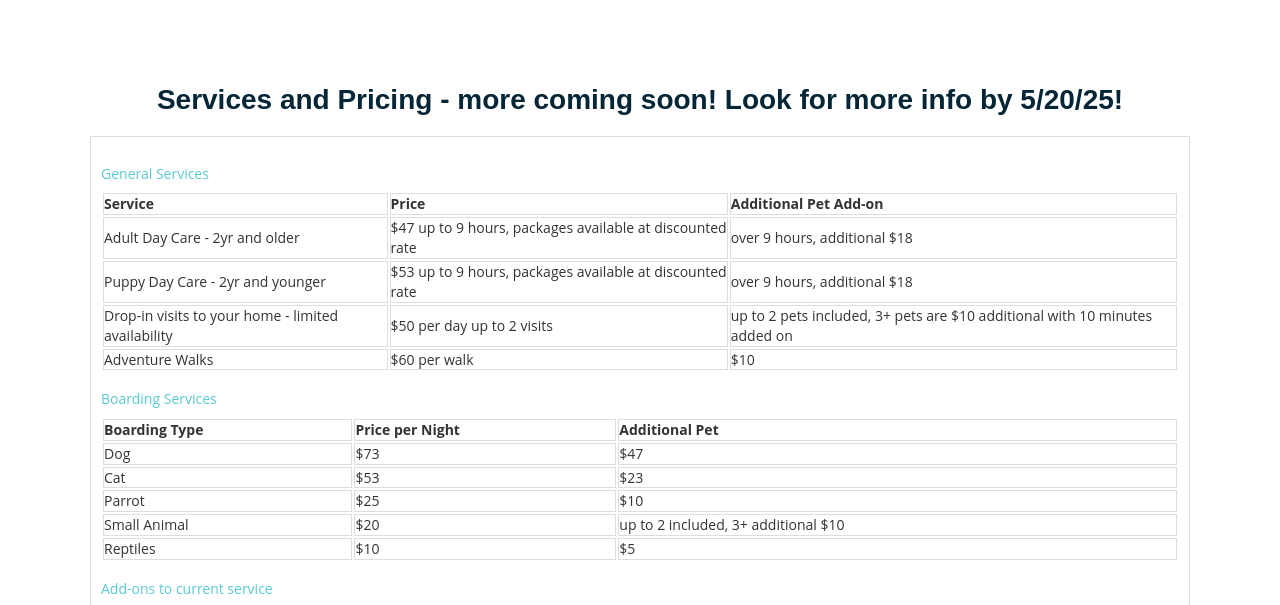
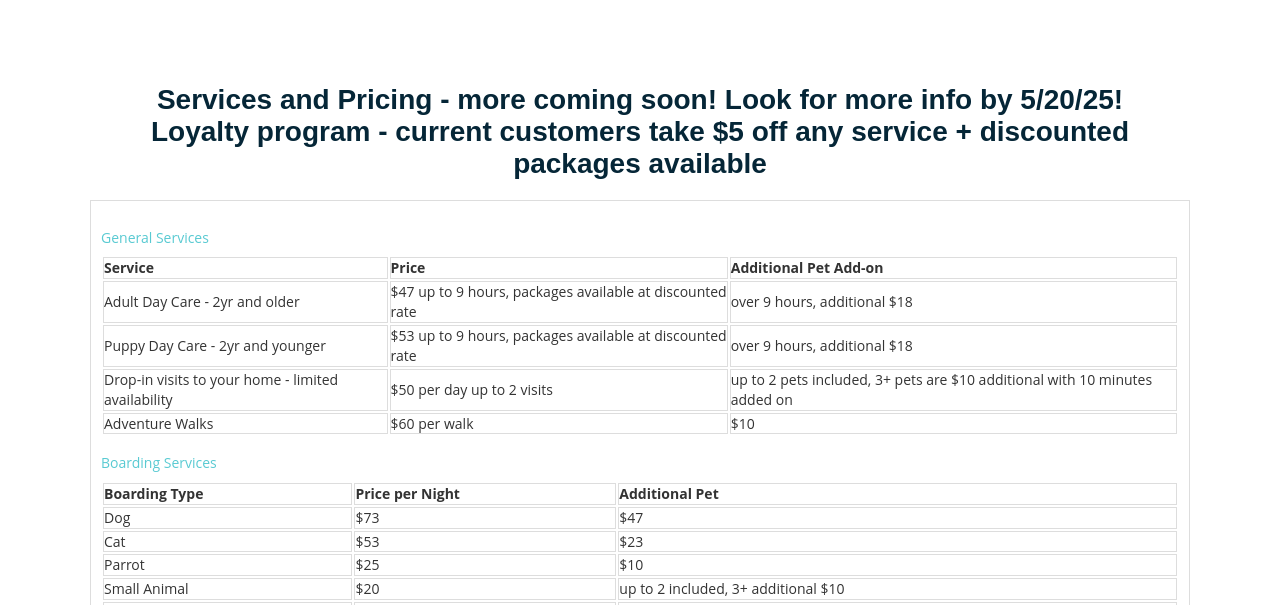
Before and after one commit to kaylaecker/kaylaecker.github.io, a plain HTML site: page services.html in a window 1280 px wide. Shown: the part 188-793 px from the top of the page. Drawn offline with Linux system fonts and the light colour scheme.

Commit message:
updates pricing

```diff
--- a/services.html
+++ b/services.html
@@ -111,7 +111,7 @@ Services
 <div class="post_column col-lg-12 col-md-12 col-sm-12 col-xs-12">
 <div class="ttr_Services_html_column00">
 <div style="height:0px;width:0px;overflow:hidden;-webkit-margin-top-collapse: separate;"></div>
-<div class="html_content"><p style="text-align:Center;"><span style="font-family:'Arial';font-weight:700;font-size:2em;color:rgba(5,38,55,1);">Services and Pricing - more coming soon! Look for more info by 5/20/25!</span></p></div>
+<div class="html_content"><p style="text-align:Center;"><span style="font-family:'Arial';font-weight:700;font-size:2em;color:rgba(5,38,55,1);">Services and Pricing - more coming soon! Look for more info by 5/20/25!<br> Loyalty program - current customers take $5 off any service + discounted packages available</span></p></div>
 
 <!-- <!DOCTYPE html> -->
 <!-- <html lang="en"> -->
```
